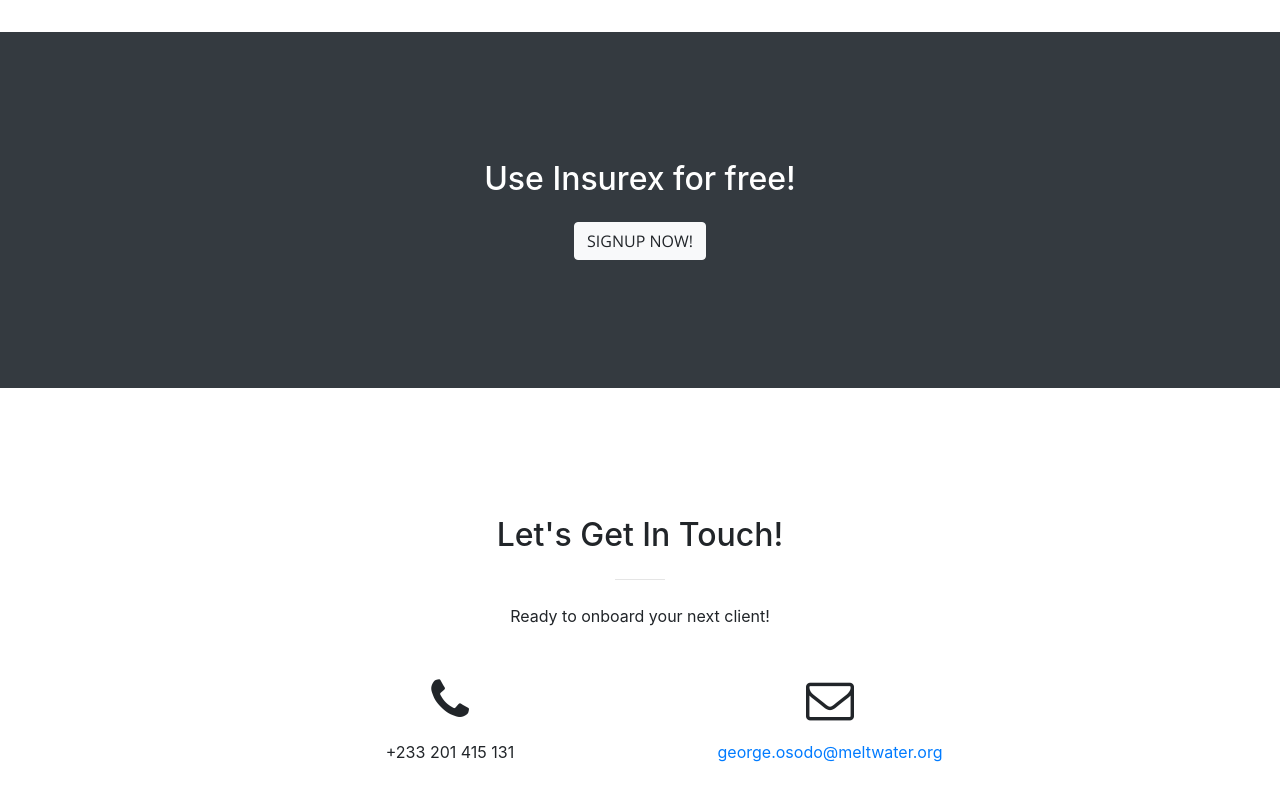
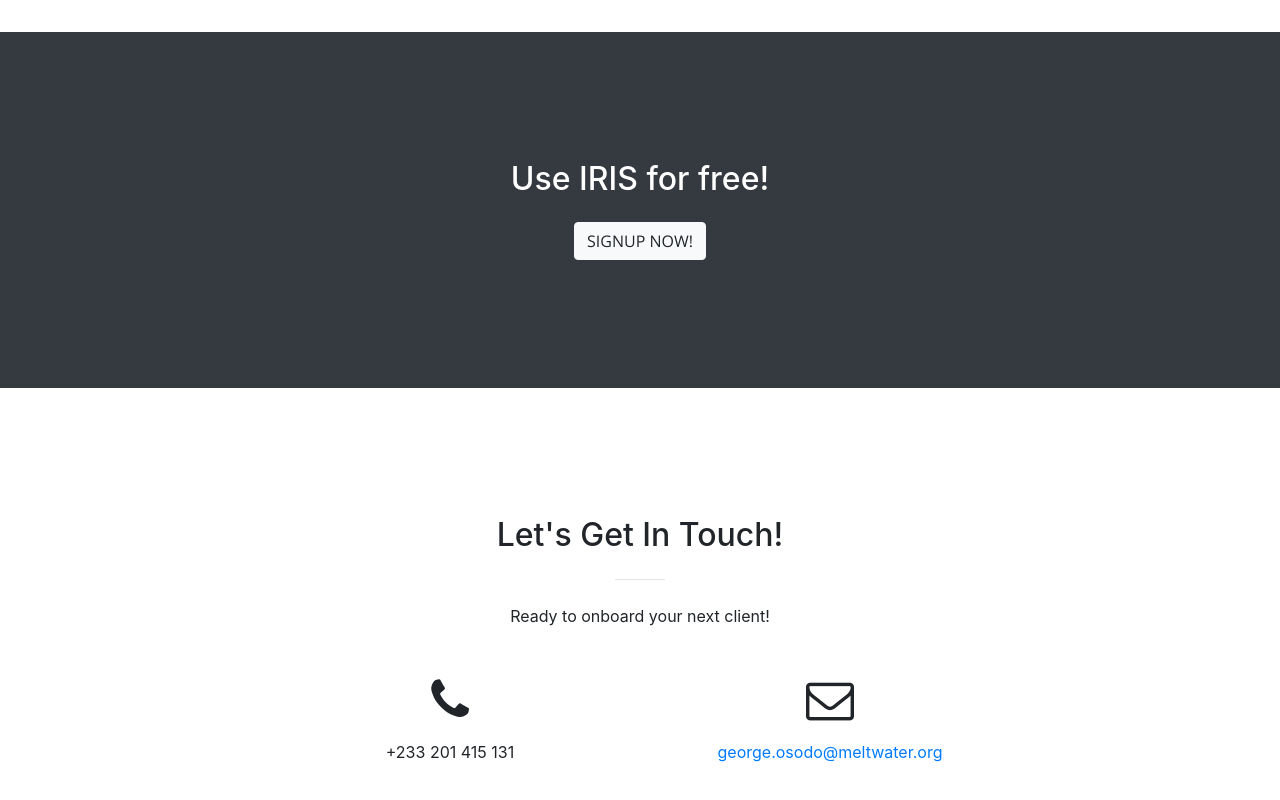
Before and after one commit to WorldChangers/landing-page, a website with bundled scripts: page index.html in a window 1280 px wide. Shown: the part 1776-2576 px from the top of the page. Built offline with nearby package versions, Linux system fonts and the light colour scheme.

Commit message:
updated name

```diff
--- a/index.html
+++ b/index.html
@@ -124,7 +124,7 @@
 
     <section class="bg-dark text-white">
       <div class="container text-center">
-        <h2 class="mb-4">Use Insurex for free!</h2>
+        <h2 class="mb-4">Use IRIS for free!</h2>
         <a class="btn btn-light btn-xl sr-button" href="#contact">Signup Now!</a>
       </div>
     </section>
```
